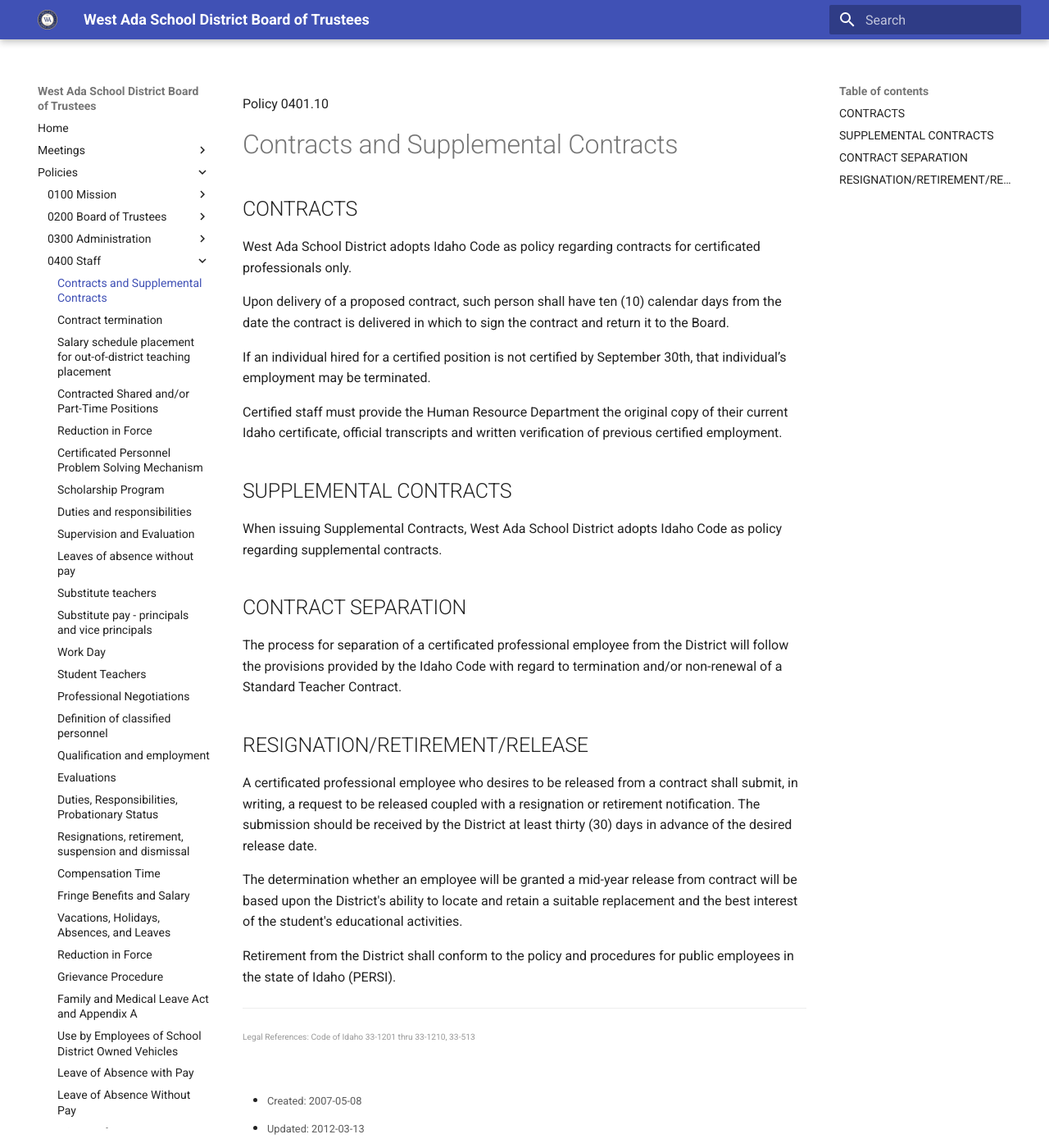
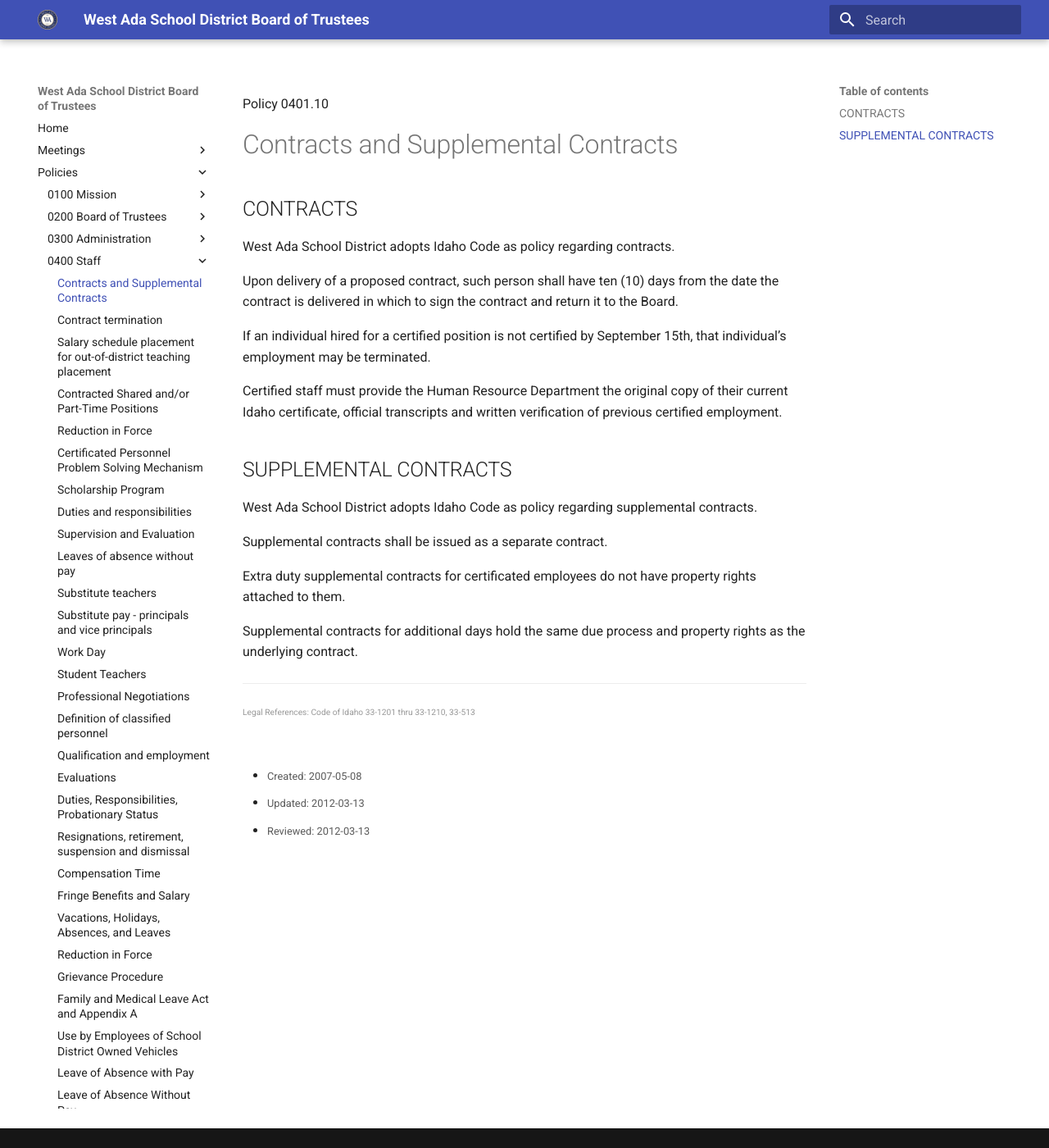
Before and after one commit to westada/section-400-hr-policy-review, an MkDocs documentation site: the page built from docs/policies/0400-Staff/0401_10.md, in a window 1280 px wide and 1400 px high. Shown: the whole window at 82% size. Built offline with MkDocs 1.6.1 and Material for MkDocs 9.7.7, drawn with Linux system fonts in a browser that asks for light colours.

Commit message:
Revert "Merge pull request #1 from westada/nascheppers-patch-1"
This reverts commit e4189415857e2a785d3df64daaeaf582c72c876e, reversing
changes made to a316873778ec7971d63ddc789d7b43c012b5962f.

```diff
--- a/docs/policies/0400-Staff/0401_10.md
+++ b/docs/policies/0400-Staff/0401_10.md
@@ -9,25 +9,20 @@ code: "0401.10"
 
 ## CONTRACTS
 
-West Ada School District adopts Idaho Code as policy regarding contracts for certificated professionals only.
+West Ada School District adopts Idaho Code as policy regarding contracts.
 
-Upon delivery of a proposed contract, such person shall have ten (10) calendar days from the date the contract is delivered in which to sign the contract and return it to the Board.
+Upon delivery of a proposed contract, such person shall have ten (10) days from the date the contract is delivered in which to sign the contract and return it to the Board.
 
-If an individual hired for a certified position is not certified by September 30th, that individual’s employment may be terminated.
+If an individual hired for a certified position is not certified by September 15th, that individual’s employment may be terminated.
 
 Certified staff must provide the Human Resource Department the original copy of their current Idaho certificate, official transcripts and written verification of previous certified employment.
 
 ## SUPPLEMENTAL CONTRACTS
 
-When issuing Supplemental Contracts, West Ada School District adopts Idaho Code as policy regarding supplemental contracts.
+West Ada School District adopts Idaho Code as policy regarding supplemental contracts.
 
-## CONTRACT SEPARATION
-The process for separation of a certificated professional employee from the District will follow the provisions provided by the Idaho Code with regard to termination and/or non-renewal of a Standard Teacher Contract.
+Supplemental contracts shall be issued as a separate contract.
 
-## RESIGNATION/RETIREMENT/RELEASE
+Extra duty supplemental contracts for certificated employees do not have property rights attached to them.
 
-A certificated professional employee who desires to be released from a contract shall submit, in writing, a request  to be released coupled with a resignation or retirement notification.    The submission should be received by the District at least thirty (30) days in advance of the desired release date.   ﻿
-
-The determination whether an employee will be granted a mid-year release from contract will be based upon the District's ability to locate and retain a suitable replacement and the best interest of the student's educational activities. ﻿
-
-Retirement from the District shall conform to the policy and procedures for public employees in the state of Idaho (PERSI).
+Supplemental contracts for additional days hold the same due process and property rights as the underlying contract.
```
